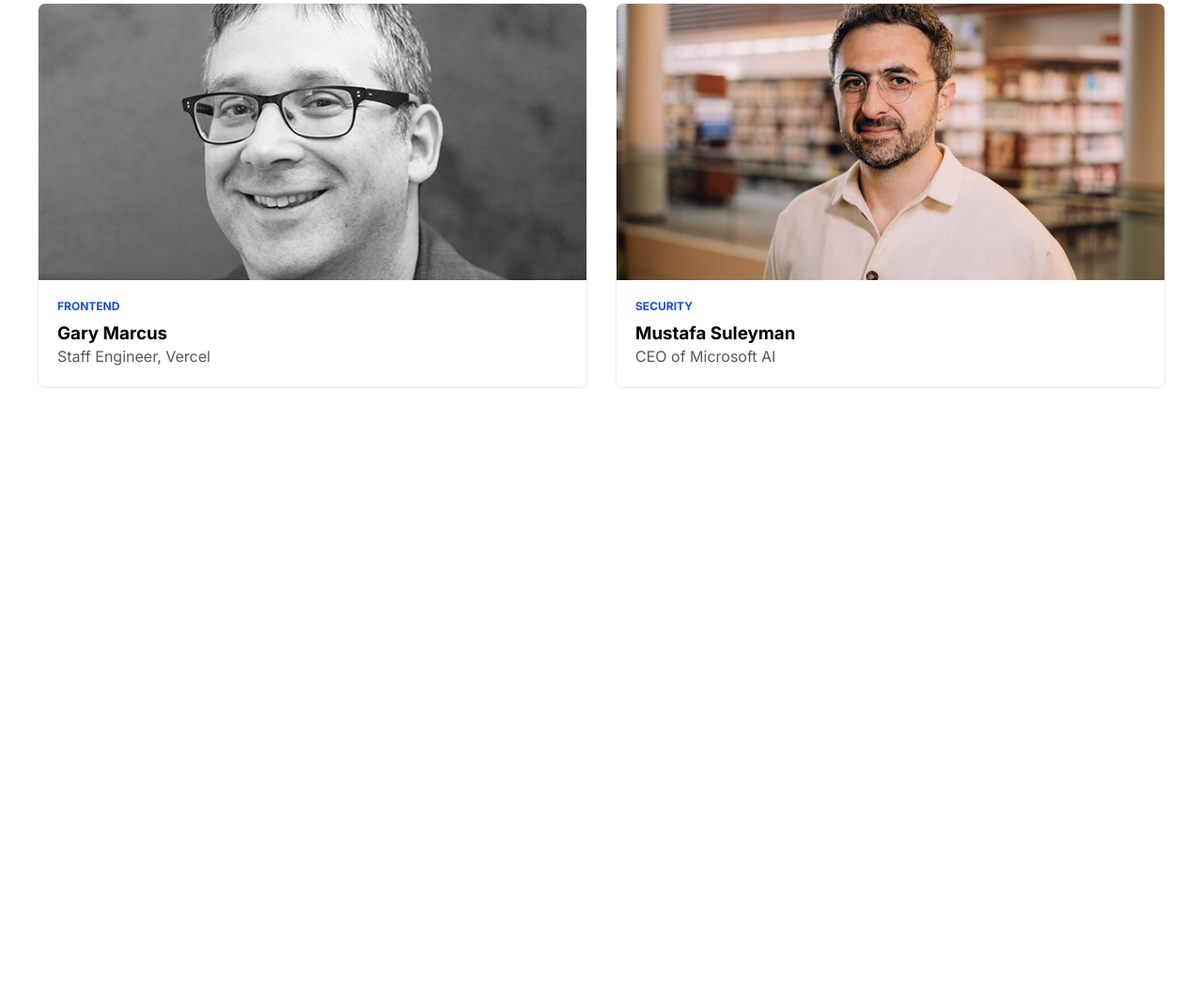
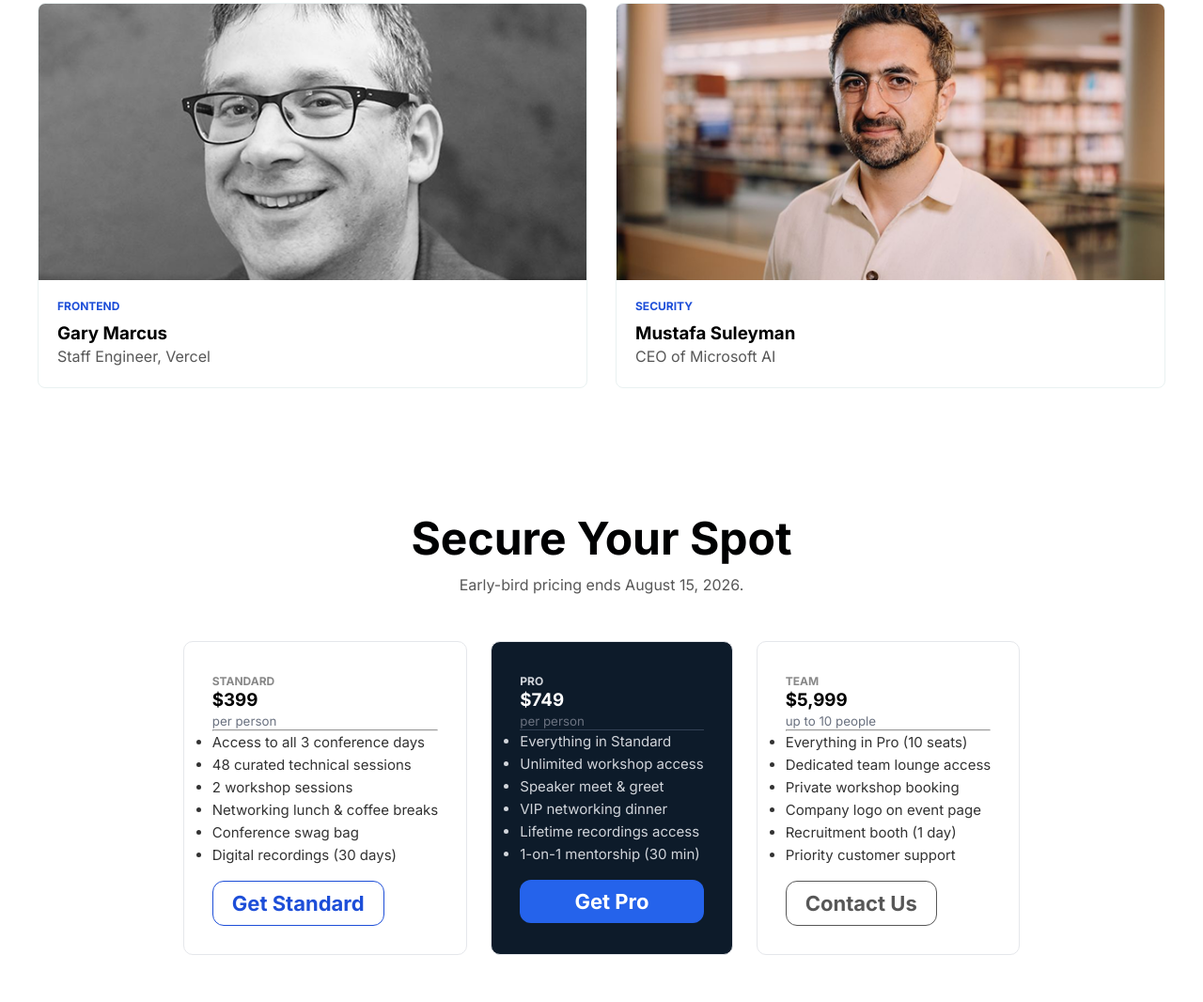
Before and after one commit to shshuvo63/Assignment-1, a plain HTML site: page index.html in a window 1280 px wide. Shown: the part 1498-2564 px from the top of the page at 94% size. Before the commit the page ends 1991 px from the top, so only its background shows below. Drawn offline with Linux system fonts and the light colour scheme.

Commit message:
Pricing Card Section

```diff
--- a/index.html
+++ b/index.html
@@ -17,12 +17,14 @@
 
     <!-- Navbar start -->
     <header>
-        <nav class="container">
+
+        <nav class="nav container">
            <div class="logo">
                 <img src="./assets/logo.png">
            </div>
 
      <!-- Menu -->
+
 
             <ul>
                 <li><a href=""></a>Speakers</li>
@@ -121,9 +123,101 @@
                 <p>CEO of Microsoft AI</p>
             </div>
         </div>
+        </div>
 </section>
 
 <!-- Speakers Section end -->
 
+<!-- Pricing Section start -->
+
+<section class="pricing-parent container">
+    <div class="pricing-title">
+            <h2>Secure Your Spot</h2>
+            <p>Early-bird pricing ends August 15, 2026.</p>
+        </div>
+
+    <div class="pricing-card-container">
+        <!-- Card 1 -->
+        <div class="pricing-card">
+
+                <span class="plan">STANDARD</span>
+
+                <h3>$399</h3>
+
+                <small>per person</small>
+
+                <hr>
+
+                <ul class="feature">
+                    <li>Access to all 3 conference days</li>
+                    <li>48 curated technical sessions</li>
+                    <li>2 workshop sessions</li>
+                    <li>Networking lunch & coffee breaks</li>
+                    <li>Conference swag bag</li>
+                    <li>Digital recordings (30 days)</li>
+                </ul>
+
+                <div class="pricing-btn-parent">
+                <button class="outline-btn-1 outline-btn">Get Standard</button>
+                </div>
+            </div>
+
+            <!-- Card 2 -->
+
+            <div class="pricing-card pro">
+
+                <span class="plan">PRO</span>
+
+                <h3>$749</h3>
+
+                <small>per person</small>
+
+                <hr>
+                 <div>
+
+                <ul class="feature">
+                    <li>Everything in Standard</li>
+                    <li>Unlimited workshop access</li>
+                    <li>Speaker meet & greet</li>
+                    <li>VIP networking dinner</li>
+                    <li>Lifetime recordings access</li>
+                    <li>1-on-1 mentorship (30 min)</li>
+                </ul>
+                </div>
+
+                <div class="pricing-btn-parent">
+                <button class="common-btn">Get Pro</button>
+                </div>
+            </div>
+
+            <!-- Card 3 -->
+
+            <div class="pricing-card">
+
+                <span class="plan">TEAM</span>
+
+                <h3>$5,999</h3>
+
+                <small>up to 10 people</small>
+
+                <hr>
+
+                <ul class="feature">
+                    <li>Everything in Pro (10 seats)</li>
+                    <li>Dedicated team lounge access</li>
+                    <li>Private workshop booking</li>
+                    <li>Company logo on event page</li>
+                    <li>Recruitment booth (1 day)</li>
+                    <li>Priority customer support</li>
+                </ul>
+
+                <div class="pricing-btn-parent">
+                <button class="outline-btn-2 outline-btn">Contact Us</button>
+                </div>
+            </div>
+        </div>
+
+</section>
+
 </body>
 </html>
--- a/style.css
+++ b/style.css
@@ -21,7 +21,26 @@
     border: none;
     cursor: pointer;
 }
+.outline-btn{
+    background-color: white ;
+    padding: 10px 20px;
+    border-radius: 12px;
+    font-weight: bold;
+    font-size: 22px;
+    color:#1D4ED8;
+    border: 1px solid #1D4ED8;
+    cursor: pointer;
+}
+.outline-btn-2{
 
+    padding: 10px 20px;
+    border-radius: 12px;
+    font-weight: bold;
+    font-size: 22px;
+    color:#575757;
+    border: 1px solid #575757;
+    cursor: pointer;
+}
 nav {
 
     display: flex;
@@ -29,7 +48,7 @@ nav {
     padding: 12px;
 }
 
-ul{
+.nav ul{
     display: flex;
     justify-content: space-between;
     list-style: none;
@@ -154,3 +173,93 @@ ul li a {
     font-size:16px;
     line-height:26px
 }
+
+/* Pricing section css */
+
+.pricing-parent{
+    text-align: center;
+    padding:50px 0;
+}
+.pricing-title{
+    text-align:center;
+    margin-bottom:50px;
+}
+
+.pricing-title h2{
+    font-size:48px;
+    font-weight:700;
+    color:#000102;
+    margin-bottom:10px;
+}
+
+.pricing-title p{
+    color:#575757;
+    font-size:16px;
+}
+
+.pricing-card-container{
+    margin-top: 20px;
+    display: flex;
+    justify-content:center;
+    gap: 25px;
+}
+
+.pricing-card{
+    border:1px solid #e5e7eb;
+    border-radius: 10px;
+    padding: 30px;
+    text-align: left;
+}
+
+.pricing-card-container .pricing-card small{
+    color:#6b7280;
+}
+
+.plan{
+    color:#888888;
+    font-size:12px;
+    font-weight:700;
+    text-transform:uppercase;
+}
+.feature{
+    color: #333333;
+    font-size:15px;
+    line-height:24px;
+}
+.pro{
+    background-color: #0D1B2A;
+    color: #fff;
+}
+
+.pro h3{
+    color: #fff;
+}
+
+.pro small{
+    color: #d1d5db;
+}
+
+.pro .plan,
+.pro li{
+    color: #d1d5db;
+}
+
+.pro hr{
+    border: none;
+    border-top: 1px solid #334155;
+}
+
+.pro .common-btn{
+    margin-top: 15px;
+    background: #2563EB;
+    color: white;
+    width: 100%;
+}
+
+.outline-btn-1{
+    margin-top: 15px;
+}
+
+.outline-btn-2{
+    margin-top: 15px;
+}
```
